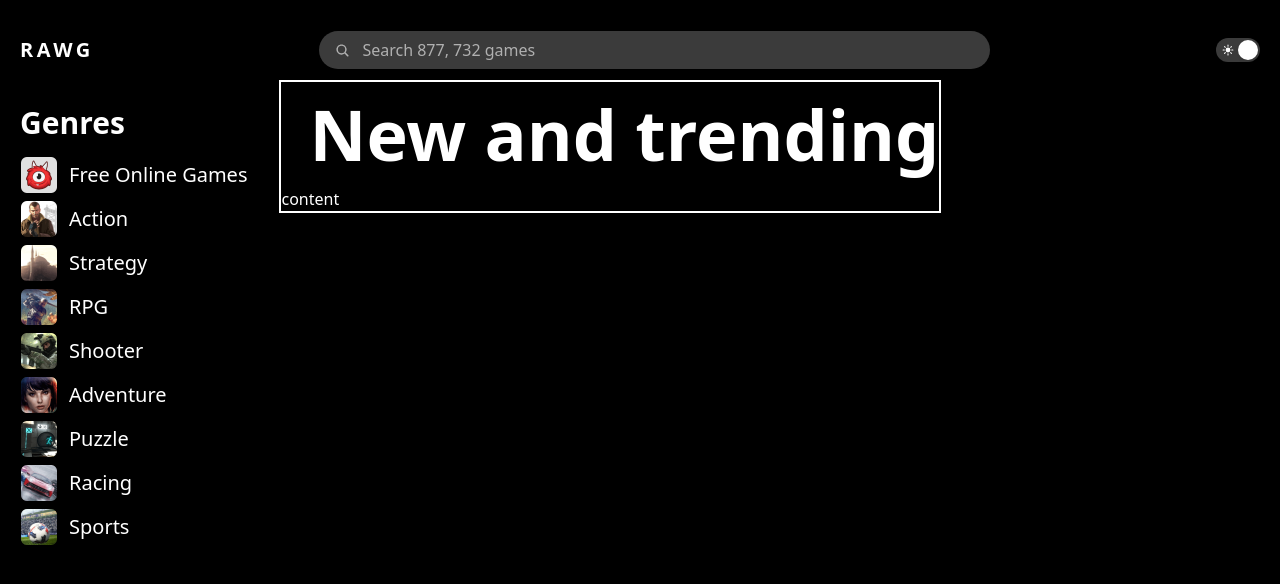
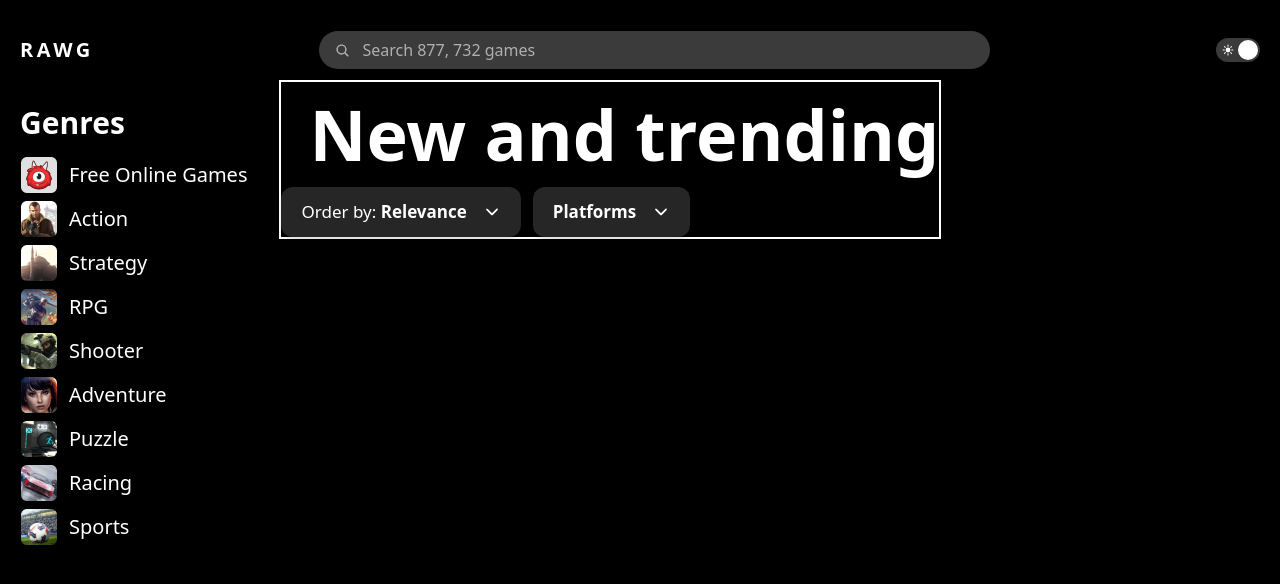
Before and after one commit to atif-ghafoor/rawg, a React (Vite) app: page / in a window 1280 px wide. Shown: the top 584 px of the page. Built offline with nearby package versions, Linux system fonts and the light colour scheme.

Commit message:
create filter and add two filters to filters.tsx and add fiters.tsx component to content.tsx component

```diff
--- a/src/Maintainse.tsx
+++ b/src/Maintainse.tsx
@@ -17,7 +17,7 @@ const Constant = () => {
         <NavBar switchValue={switchValue} setSwitchValue={setSwitchValue} />
         <div className="flex">
           <SideBar />
-          <Content />
+          <Content switchValue={switchValue} />
         </div>
       </div>
     </>
--- a/src/components/Content/Content.tsx
+++ b/src/components/Content/Content.tsx
@@ -1,11 +1,15 @@
 import Heading from "./Heading";
+import Filters from "./Filters";
 
-const content = () => {
+interface Props {
+  switchValue: boolean;
+}
+const content = ({ switchValue }: Props) => {
   return (
     <>
       <div className="w-fit h-full border-white border-2">
         <Heading />
-        <div>content</div>
+        <Filters switchValue={switchValue} />
       </div>
     </>
   );
--- /dev/null
+++ b/src/components/Content/Filters.tsx
@@ -0,0 +1,53 @@
+import { useState } from "react";
+import Filter from "../ui/Filter";
+
+interface Props {
+  switchValue: boolean;
+}
+const Filters = ({ switchValue }: Props) => {
+  const [selectedOrder, setSeletedOrder] = useState("Relevance");
+  const [plartForm, setPlatform] = useState("Platforms");
+  const options = [
+    "Relevance",
+    "Date added",
+    "Name",
+    "Release date",
+    "Popularity",
+    "Average rating",
+  ];
+  const Platforms = [
+    "Platforms",
+    "PC",
+    "PlayStation",
+    "PlayStation 4",
+    "PlayStation 5",
+    "Select all",
+    "Xbox",
+    "Xbox One",
+    "Xbox Series S/X",
+    "Select all",
+    "iOS",
+    "Android",
+    "Apple Macintosh",
+    "Linux",
+    "Nintendo",
+  ];
+  return (
+    <div className="flex gap-3">
+      <Filter
+        options={options}
+        selectedOrder={selectedOrder}
+        setSeletedOrder={setSeletedOrder}
+        switchValue={switchValue}
+      />
+      <Filter
+        options={Platforms}
+        selectedOrder={plartForm}
+        setSeletedOrder={setPlatform}
+        switchValue={switchValue}
+      />
+    </div>
+  );
+};
+
+export default Filters;
--- /dev/null
+++ b/src/components/ui/Filter.tsx
@@ -0,0 +1,90 @@
+import { useEffect, useRef, useState } from "react";
+import { IoIosArrowDown, IoMdCheckmark } from "react-icons/io";
+
+interface Props {
+  switchValue: boolean;
+  options: string[];
+  selectedOrder: string;
+  setSeletedOrder: (value: string) => void;
+}
+
+const Filter = ({
+  switchValue,
+  options,
+  selectedOrder,
+  setSeletedOrder,
+}: Props) => {
+  const [optionsBarVisibltiy, setoptionsBarVisibltiy] = useState(false);
+  const optionsBar = useRef<HTMLUListElement>(null);
+
+  function handleOptionClick(option: string) {
+    setSeletedOrder(option);
+    setoptionsBarVisibltiy(!optionsBarVisibltiy);
+  }
+
+  const handleClickOutside = (event: MouseEvent) => {
+    if (
+      optionsBar.current &&
+      !optionsBar.current.contains(event.target as Node)
+    ) {
+      setoptionsBarVisibltiy(false);
+    }
+  };
+
+  useEffect(() => {
+    // Add event listener for clicks
+    document.addEventListener("mousedown", handleClickOutside);
+
+    // Clean up the event listener
+    return () => {
+      document.removeEventListener("mousedown", handleClickOutside);
+    };
+  }, []);
+
+  return (
+    <div className="w-fit min-w-[150px] relative">
+      <ul
+        ref={optionsBar}
+        className={`absolute ${
+          optionsBarVisibltiy ? "opacity-100 scale-100" : "opacity-0 scale-0"
+        } ${
+          switchValue ? "bg-white text-black" : "bg-gray-100"
+        } shadow-md bg-white text-black w-full pl-5 py-2 rounded-md transition-all duration-300 ease-in-out`}
+      >
+        {options.map((option) => (
+          <li
+            onClick={() => handleOptionClick(option)}
+            className="hover:opacity-60 transition-opacity duration-200 cursor-default flex justify-between items-center"
+            key={option}
+          >
+            {option}
+            <IoMdCheckmark
+              size={"18px"}
+              className={
+                selectedOrder === option ? "mr-[20px] text-green-500" : "hidden"
+              }
+            />
+          </li>
+        ))}
+      </ul>
+      <button
+        onClick={() => {
+          setoptionsBarVisibltiy(!optionsBarVisibltiy);
+        }}
+        className={`${
+          switchValue
+            ? "bg-[#262626] hover:text-white/55"
+            : "bg-gray-100 hover:text-black/55"
+        } shadow-md rounded-xl px-5 py-3 text-[17px]  flex text-nowrap items-center gap-4 transition-opacity duration-100`}
+      >
+        <span>
+          {options[0] === "Relevance" && "Order by: "}
+          <span className="font-bold">{selectedOrder}</span>
+        </span>
+        <IoIosArrowDown className="" size={"18px"} />
+      </button>
+    </div>
+  );
+};
+
+export default Filter;
--- a/src/components/ui/Search.tsx
+++ b/src/components/ui/Search.tsx
@@ -1,20 +1,21 @@
 import { useState } from "react";
 import { IoSearch } from "react-icons/io5";
 
-const Search = (switchValue: any) => {
+interface Props {
+  switchValue: boolean;
+}
+
+const Search = ({ switchValue }: Props) => {
   const [onFocus, setOnFocus] = useState<boolean>(false);
-  console.log(switchValue.switchValue);
   return (
     <div
       className={
         onFocus
           ? `flex items-center rounded-full shadow-md w-fit ${
-              switchValue.switchValue
-                ? "text-black bg-white"
-                : "text-white bg-black"
+              switchValue ? "text-black bg-white" : "text-white bg-black"
             }   transition-colors duration-300`
           : `flex items-center rounded-full shadow-md w-fit text-[#B0B0B0] ${
-              switchValue.switchValue
+              switchValue
                 ? "hover:bg-white hover:text-black bg-customGray"
                 : "hover:bg-black hover:text-white bg-gray-100"
             } transition-colors duration-300`
```
